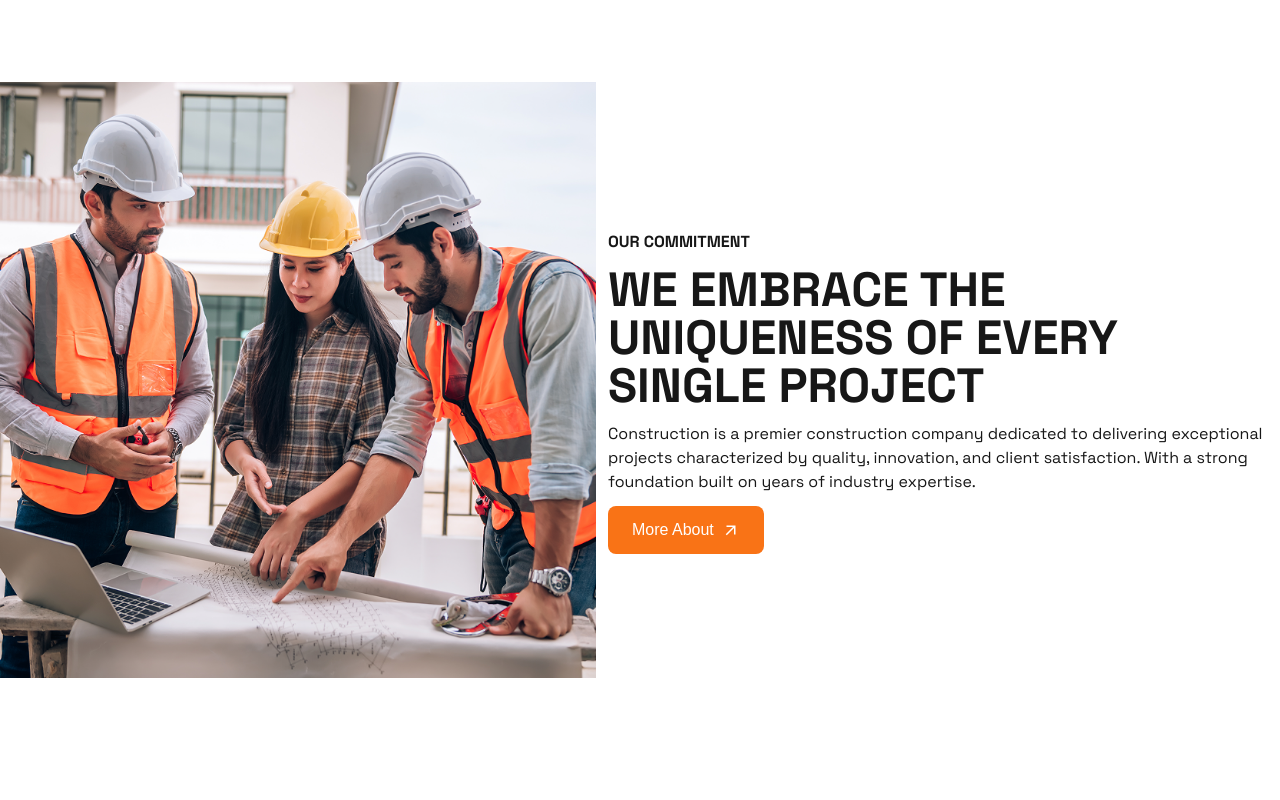
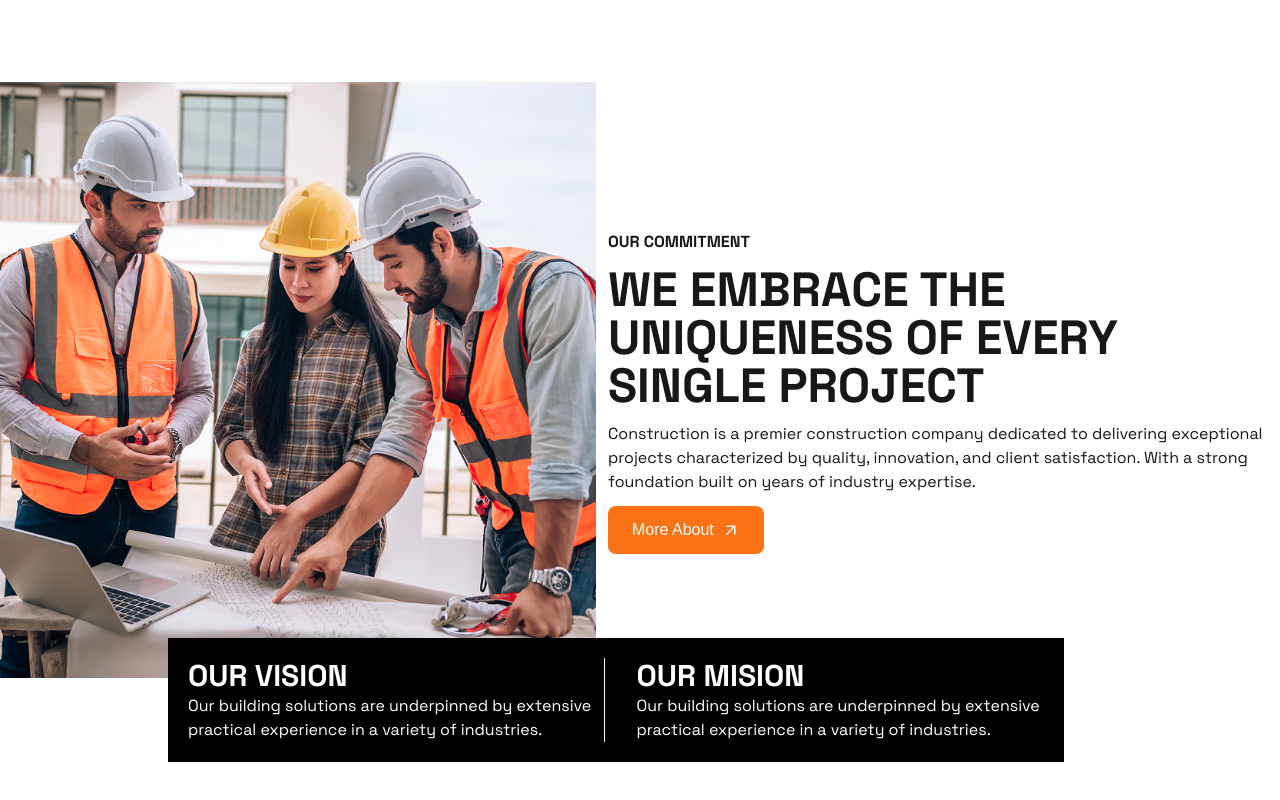
Before and after one commit to tanvirgeek/structa, a Next.js app: page / in a window 1280 px wide. Shown: the part 1562-2362 px from the top of the page. Before the commit the page ends 2240 px from the top, so only its background shows below. Built offline with nearby package versions, Linux system fonts and the light colour scheme; a web font is replaced by a local one.

Commit message:
vision Mission

```diff
--- a/src/app/page.tsx
+++ b/src/app/page.tsx
@@ -1,6 +1,7 @@
 import Commitment from "@/components/Commitment";
 import Hero from "@/components/Hero";
 import Services from "@/components/Services";
+import VisionMission from "@/components/VisionMission";
 
 export default function Home() {
   return (
@@ -8,6 +9,7 @@ export default function Home() {
       <Hero />
       <Services />
       <Commitment />
+      <VisionMission />
     </div>
   );
 }
--- /dev/null
+++ b/src/components/VisionMission.tsx
@@ -0,0 +1,24 @@
+import React from "react";
+
+const VisionMission = () => {
+  return (
+    <div className="mt-10 lg:mt-0 relative flex w-full lg:w-[70%] bg-black !text-white justify-center mx-auto p-5 gap-0 lg:-top-10 lg:-left-6">
+      <div className="border-r border-r-white pr-2">
+        <h2 className="!text-white">OUR VISION</h2>
+        <p>
+          Our building solutions are underpinned by extensive practical
+          experience in a variety of industries.
+        </p>
+      </div>
+      <div className="pl-8">
+        <h2 className="!text-white">OUR MISION</h2>
+        <p>
+          Our building solutions are underpinned by extensive practical
+          experience in a variety of industries.
+        </p>
+      </div>
+    </div>
+  );
+};
+
+export default VisionMission;
```
